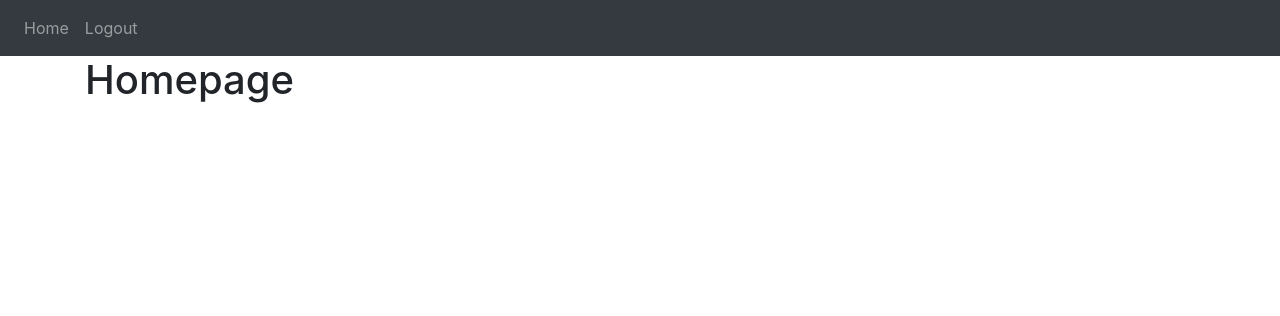
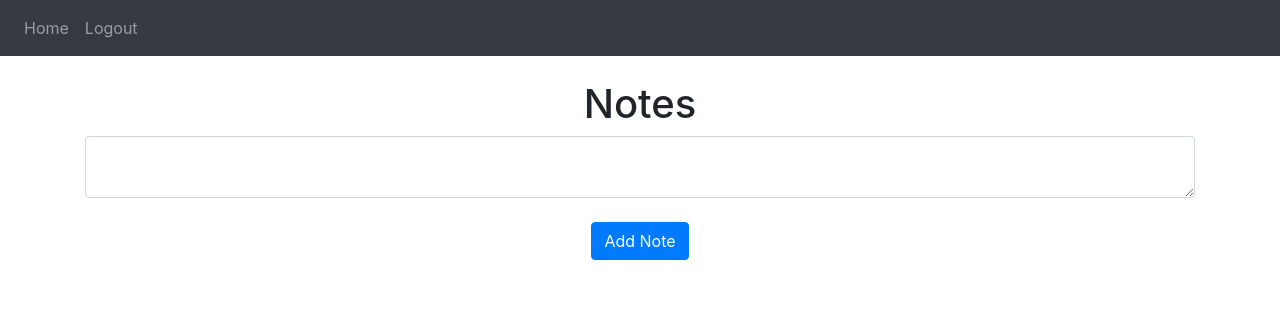
Before and after one commit to bnorman21/quizzle_flask, a Flask app: page / in a window 1280 px wide. Shown: the top 316 px of the page. Run offline with Flask 2, Linux system fonts and the light colour scheme; a user stored in the database is signed in; data comes from the database, SQL or seed files in the repository; both versions use the stored data as it was after the commit; some libraries are stand-ins or nearby versions.

Commit message:
basic notes version complete

```diff
--- a/website/static/index.js
+++ b/website/static/index.js
@@ -1,8 +1,10 @@
 function deleteNote(noteId) {
+  //to send a request in javascript use fetch
   fetch("/delete-note", {
     method: "POST",
     body: JSON.stringify({ noteId: noteId }),
   }).then((_res) => {
+    //reload window
     window.location.href = "/";
   });
 }
--- a/website/templates/home.html
+++ b/website/templates/home.html
@@ -1,7 +1,22 @@
-{% extends "base.html" %}
-{% block title %}
-Home
+{% extends "base.html" %} {% block title %}Home{% endblock %} {% block content
+%}
+<br />
+<h1 align="center">Notes</h1>
+<ul class="list-group list-group-flush" id="notes">
+  {% for note in user.notes %}
+  <li class="list-group-item">
+    {{ note.data }}
+    <button type="button" class="close" onClick="deleteNote({{ note.id }})">
+      <span aria-hidden="true">&times;</span>
+    </button>
+  </li>
+  {% endfor %}
+</ul>
+<form method="POST">
+  <textarea name="note" id="note" class="form-control"></textarea>
+  <br />
+  <div align="center">
+    <button type="submit" class="btn btn-primary">Add Note</button>
+  </div>
+</form>
 {% endblock %}
-{% block content %}
-<h1>Homepage</h1>
-{% endblock %}
--- a/website/views.py
+++ b/website/views.py
@@ -1,9 +1,34 @@
-from flask import Blueprint, render_template
+from flask import Blueprint, render_template, request, flash, jsonify
 from flask_login import login_required, current_user
+from .models import Note
+from . import db
+import json
 
 views = Blueprint('views', __name__)
 
-@views.route('/')
+@views.route('/', methods=['GET', 'POST'])
 @login_required
 def home():
+    if request.method == 'POST':
+        note = request.form.get('note')
+
+        if len(note) < 1:
+            flash('Note is too short!', category='error')
+        else:
+            new_note = Note(data=note, user_id=current_user.id)
+            db.session.add(new_note)
+            db.session.commit()
+            flash('Note added!', category='success')
+
     return render_template("home.html", user=current_user)
+
+@views.route('/delete-note', methods=['POST'])
+def delete_note():
+     note = json.loads(request.data)
+     noteId = note['noteId']
+     note = Note.query.get(noteId)
+     if note:
+         if note.user_id == current_user.id:
+             db.session.delete(note)
+             db.session.commit()
+     return jsonify({})
```
Also changed, not shown: website/database.db.
